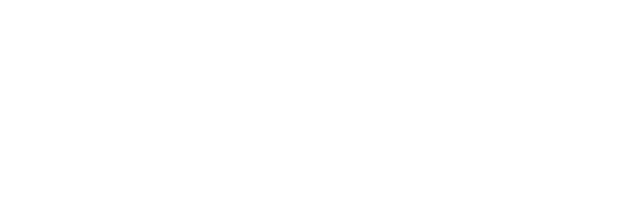
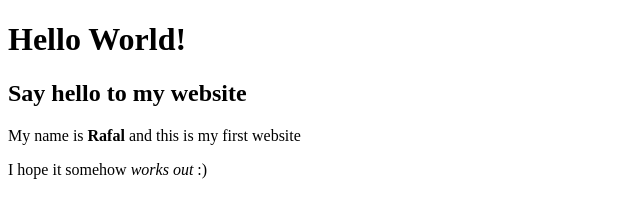
Before and after one commit to MrVaasu/My-first-website, a plain HTML site: page index.html in a window 1280 px wide. Shown: the whole page, without its empty margins (0-640 px from the left). Drawn offline with Linux system fonts and the light colour scheme.

Commit message:
Laerning diffrent kinds of text

```diff
--- a/index.html
+++ b/index.html
@@ -6,6 +6,12 @@
 	</head>
 
 	<body>
+		<h1>Hello World!</h1>
+		<h2>Say hello to my website</h2>
+		<p>My name is <strong>Rafal</strong> and this is my first website</p>
+		<p>I hope it somehow <em> works out</em> :) </p>
+			<!--zobaczymy jak to dziala  -->
+		</p>
 
 	</body>
 
```
